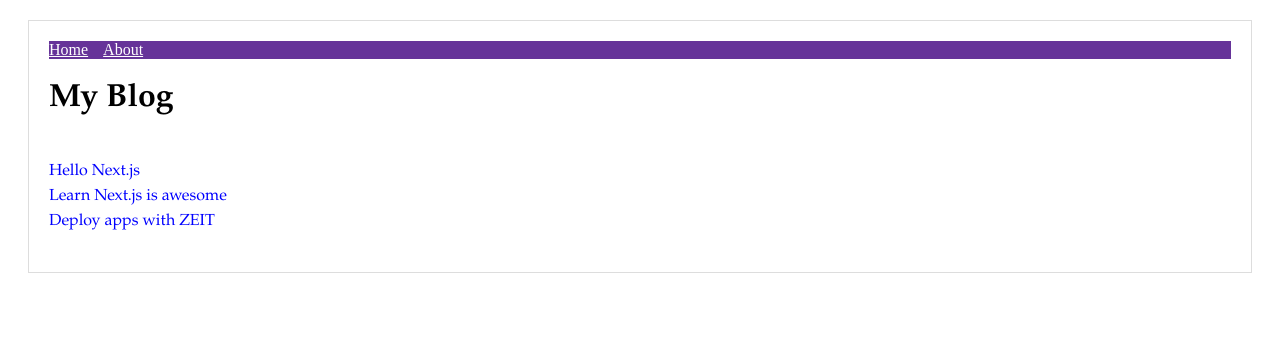
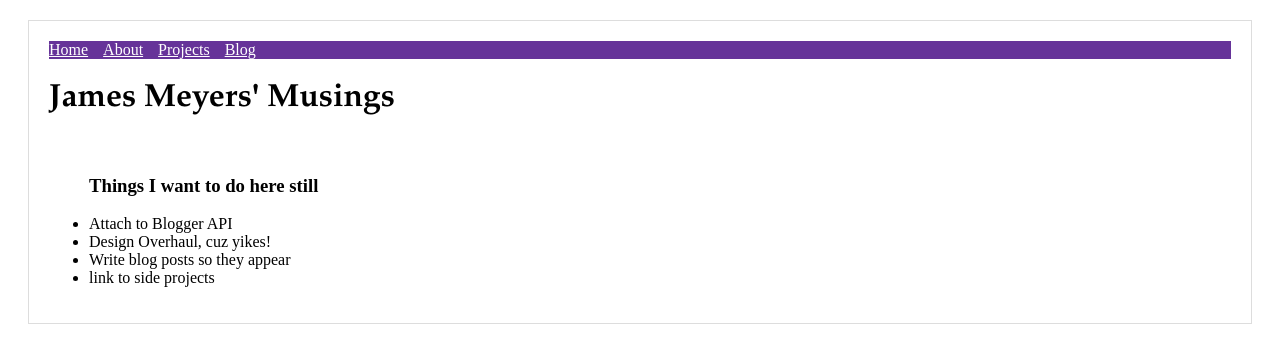
Before and after one commit to jamesmeyers100/NextBlog, a Next.js app: page / in a window 1280 px wide. Shown: the top 362 px of the page. Built offline with nearby package versions, Linux system fonts and the light colour scheme.

Commit message:
fixed general screen layout

```diff
--- a/components/Header.js
+++ b/components/Header.js
@@ -21,6 +21,14 @@ const Header = () => (
         <Link href="/about">
             <a style={linkStyle}>About</a>
         </Link>
+
+        <Link href="/projects">
+            <a style={linkStyle}>Projects</a>
+        </Link>
+
+        <Link href="/blog">
+            <a style={linkStyle}>Blog</a>
+        </Link>
         <style jsx>{`
         a {
             color: #FFF
--- a/pages/index.js
+++ b/pages/index.js
@@ -110,42 +110,17 @@ function getPosts() {
 export default function Blog() {
     return (
         <Layout>
-            <h1>My Blog</h1>
+            <h1>James Meyers' Musings</h1>
             <ul>
-                {getPosts().map(post => (
-                    <li key={post.id}>
-                        <Link as={`/p/${post.id}`} href={`/post?title=${post.title}`}>
-                            <a>{post.title}</a>
-                        </Link>
-                    </li>
-                ))}
+              <h3>Things I want to do here still</h3>
+              <li>Attach to Blogger API</li>
+              <li>Design Overhaul, cuz yikes!</li>
+              <li>Write blog posts so they appear</li>
+              <li>link to side projects</li>
             </ul>
             <style jsx>{`
-        h1,
-        a {
+        h1 {
           font-family: 'Garamond';
-        }
-
-        ul {
-          padding: 0;
-        }
-
-        li {
-          list-style: none;
-          margin: 5px 0;
-        }
-
-        a {
-          text-decoration: none;
-          color: blue;
-        }
-
-        a:hover {
-          opacity: 0.6;
-        }
-
-        h1 {
-
         }
       `}</style>
         </Layout>
```
Also changed, not shown: pages/Blog.js (added, +92 -0 lines), pages/Projects.js (added, +17 -0 lines).
